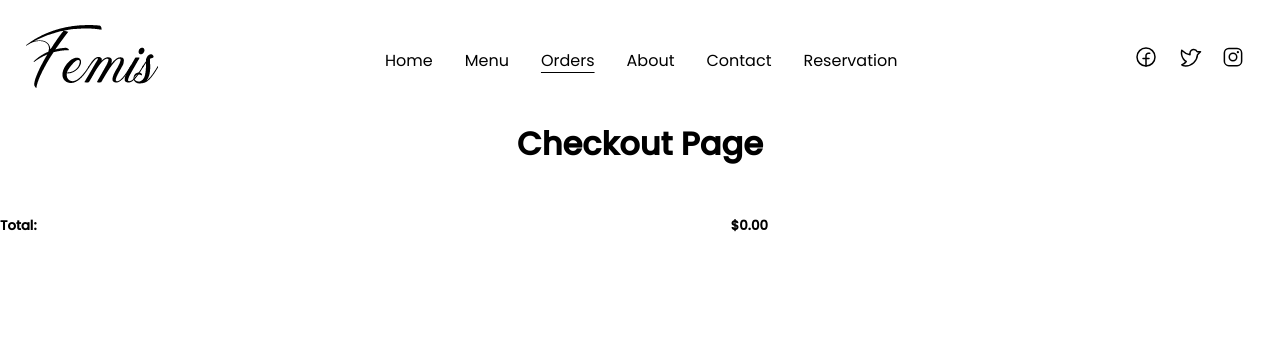
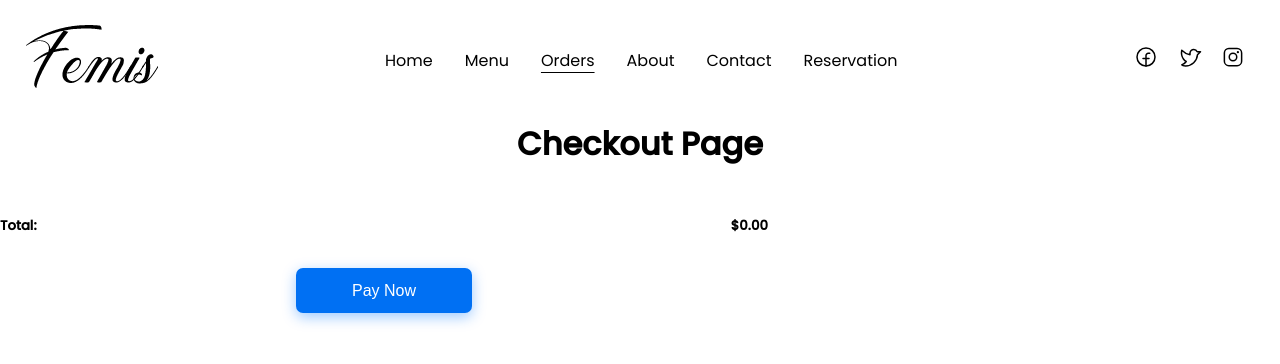
Before and after one commit to femiopebiyi/restaurant-site, a React (Vite) app: page /orders/ordercheckout in a window 1280 px wide. Shown: the top 364 px of the page. Built offline with nearby package versions, Linux system fonts and the light colour scheme; a web font is replaced by a local one.

Commit message:
about page and added styling to payout button

```diff
--- a/src/App.css
+++ b/src/App.css
@@ -522,6 +522,33 @@ header{
 .checkout:hover {
     background: #006e52;
 }
+
+.buy-now{
+    display: inline-block;
+        outline: 0;
+        cursor: pointer;
+        border: none;
+        padding: 0 56px;
+        height: 45px;
+        line-height: 45px;
+        border-radius: 7px;
+        background-color: #0070f3;
+        color: white;
+        font-weight: 400;
+        font-size: 16px;
+        box-shadow: 0 4px 14px 0 rgb(0 118 255 / 39%);
+        transition: background 0.2s ease, color 0.2s ease, box-shadow 0.2s ease;
+        margin: 2em auto 0 auto;
+        display: block;
+
+
+}
+
+.buy-now:hover {
+    background: rgba(0, 118, 255, 0.9);
+    box-shadow: 0 6px 20px rgb(0 118 255 / 23%);
+}
+
 @media screen and (max-width: 675px) {
 
     header{
--- a/src/App.tsx
+++ b/src/App.tsx
@@ -7,6 +7,7 @@ import Contact from './pages/Contact/Contact'
 import Orders from './pages/Orders/Orders'
 import { OrderContextProvider } from './context/order-context'
 import OrderCheckout from './pages/Orders/OrderCheckout'
+import About from './pages/About/About'
 
 function App() {
 
@@ -24,6 +25,7 @@ function App() {
             <Route index element={<Orders/>}/>
             <Route path='ordercheckout' element={<OrderCheckout/>}/>
           </Route>
+          <Route path='about' element = {<About/>}/>
         </Routes>
       </Router>
       </UIContextProvider>
--- /dev/null
+++ b/src/pages/About/About.tsx
@@ -0,0 +1,13 @@
+
+
+
+
+const About = () => {
+  return (
+    <div>
+      this is the  about page omaiwa sinko iko dayoooooooo
+    </div>
+  )
+}
+
+export default About
--- a/src/pages/Orders/OrderCheckout.tsx
+++ b/src/pages/Orders/OrderCheckout.tsx
@@ -19,6 +19,7 @@ const OrderCheckout = () => {
 
 
 
+
   return (
     <div className="order-checkout">
       <h1 style={{textAlign: "center"}}>Checkout Page</h1>
@@ -34,7 +35,11 @@ const OrderCheckout = () => {
         <h5>Total:</h5>
         <h5>${total.toFixed(2)}</h5>
       </div>
+
+      <button className="buy-now">Pay Now</button>
       </div>
+
+
     </div>
   )
 }
--- a/src/pages/Orders/SingleOrder.tsx
+++ b/src/pages/Orders/SingleOrder.tsx
@@ -1,4 +1,4 @@
-import { useContext, useRef} from "react";
+import { useContext, useRef, useState} from "react";
 import { OrderContext } from "../../context/order-context";
 
 
@@ -17,6 +17,19 @@ const selectRef = useRef<HTMLSelectElement>(null);
 const inputRef = useRef<HTMLInputElement>(null);
 
 const cartItemAmount = quantity[item.id]
+     const [added, setAdded] = useState<string>("Order");
+     const [loading, setLoading] = useState(false);
+
+       function isAdded (){
+    setAdded("Ordered")
+    setLoading(true)
+
+    setTimeout(() => {
+      setAdded("Order")
+      setLoading(false)
+    }, 500);
+  }
+
 
 
   return (
@@ -45,7 +58,8 @@ const cartItemAmount = quantity[item.id]
             <button className="order-btn" onClick={()=>{
               orderFood(item.id, selectRef.current?.value as string, Number(inputRef.current?.value), Number(inputRef.current?.value)*item.price, item.name)
               console.log(order)
-            }}>Order</button>
+              isAdded()
+            }} disabled = {loading}>{added}</button>
         </div>
 
     </div>
```
